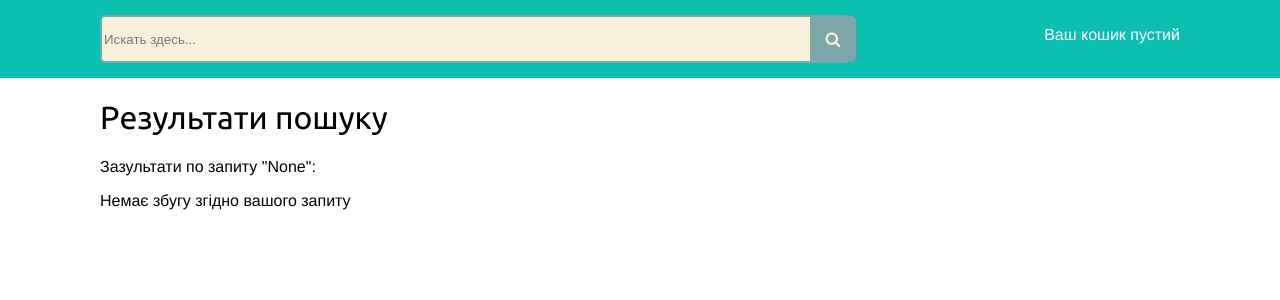
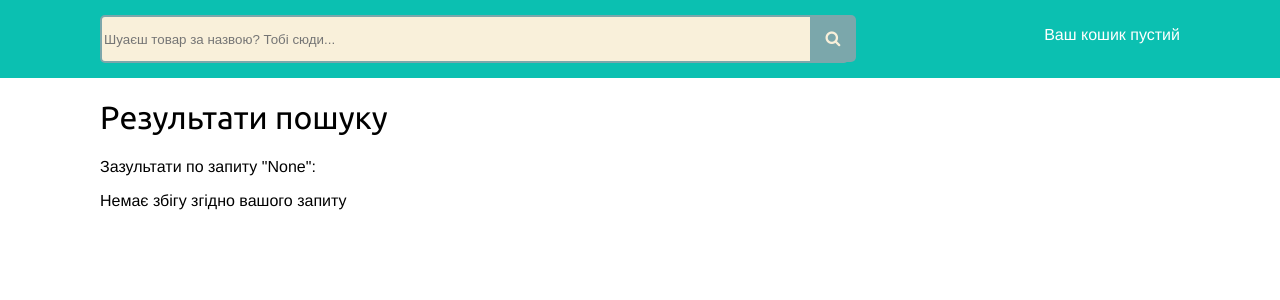
Before and after one commit to superdimon3000/avtoscarb, a Django app: page /search/ in a window 1280 px wide. Shown: the part 79-379 px from the top of the page. Run offline with Django 4.2, Linux system fonts and the light colour scheme; parts of the project's set-up code (start-up, migrations or seed data) failed here and were passed over; some libraries are stand-ins or nearby versions.

Commit message:
Отредактирован внешний вид

```diff
--- a/shop/static/css/base.css
+++ b/shop/static/css/base.css
@@ -174,10 +174,10 @@ ul.errorlist {
   }
   .d1 button {
     position: absolute;
-    top: 1px;
+    top:0px;
     right: 0px;
     width: 46px;
-    height: 46px;
+    height: 47px;
     border: none;
     background: #7BA7AB;
     border-radius: 0 5px 5px 0;
--- a/shop/templates/shop/base.html
+++ b/shop/templates/shop/base.html
@@ -24,7 +24,7 @@
     <div id="subheader">
         <div class="d1">
             <form method="get" action="{% url 'shop:search' %}">
-                <input  type="text" name="q" placeholder="Искать здесь...">
+                <input  type="text" name="q" placeholder="Шуаєш товар за назвою? Тобі сюди...">
                 <button type="submit"></button>
             </form>
         </div>
--- a/shop/templates/shop/search.html
+++ b/shop/templates/shop/search.html
@@ -23,6 +23,6 @@
             <div>
         </ul>
     {% else %}
-        <p>Немає збугу згідно вашого запиту</p>
+        <p>Немає збігу згідно вашого запиту</p>
     {% endif %}
 {% endblock content %}
```
